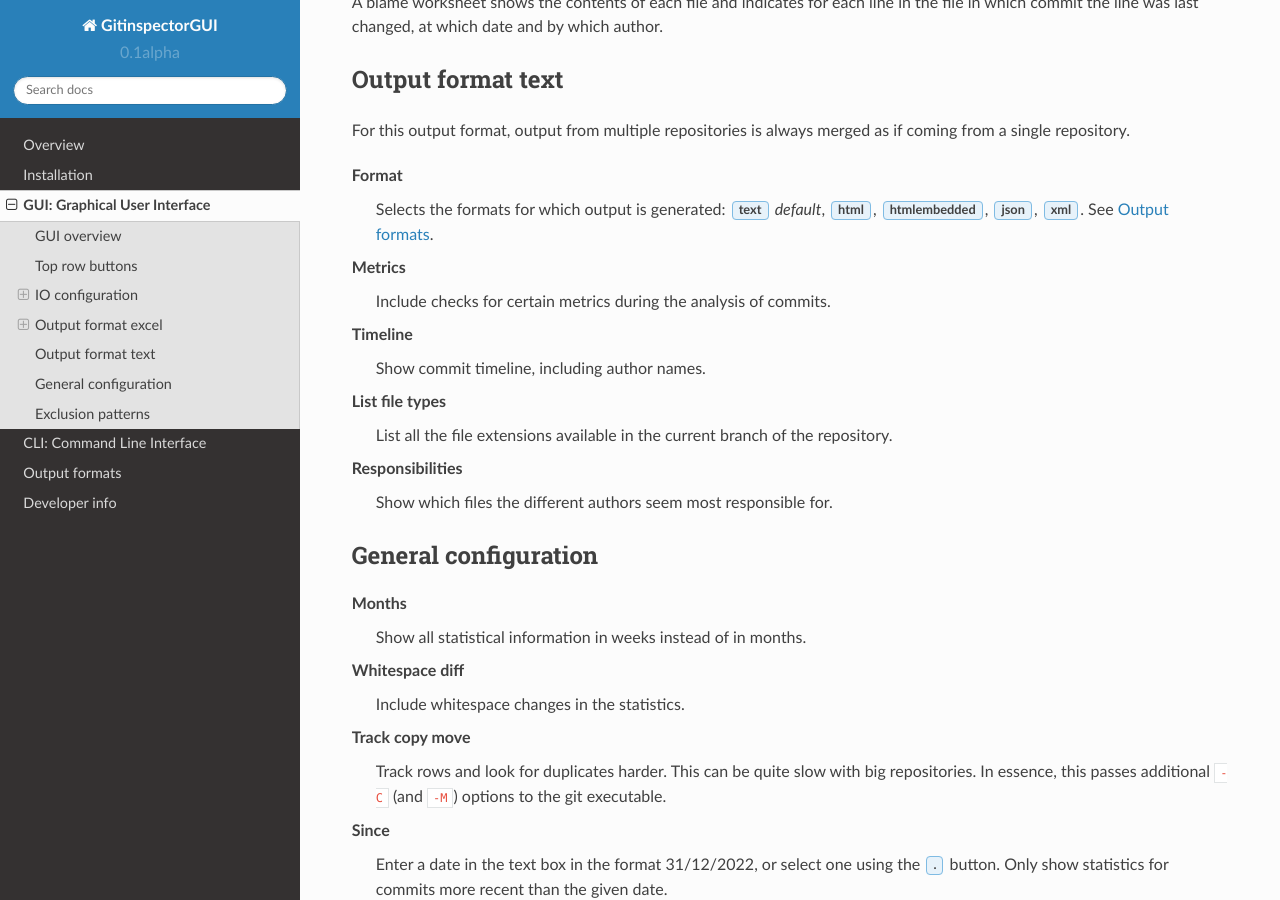
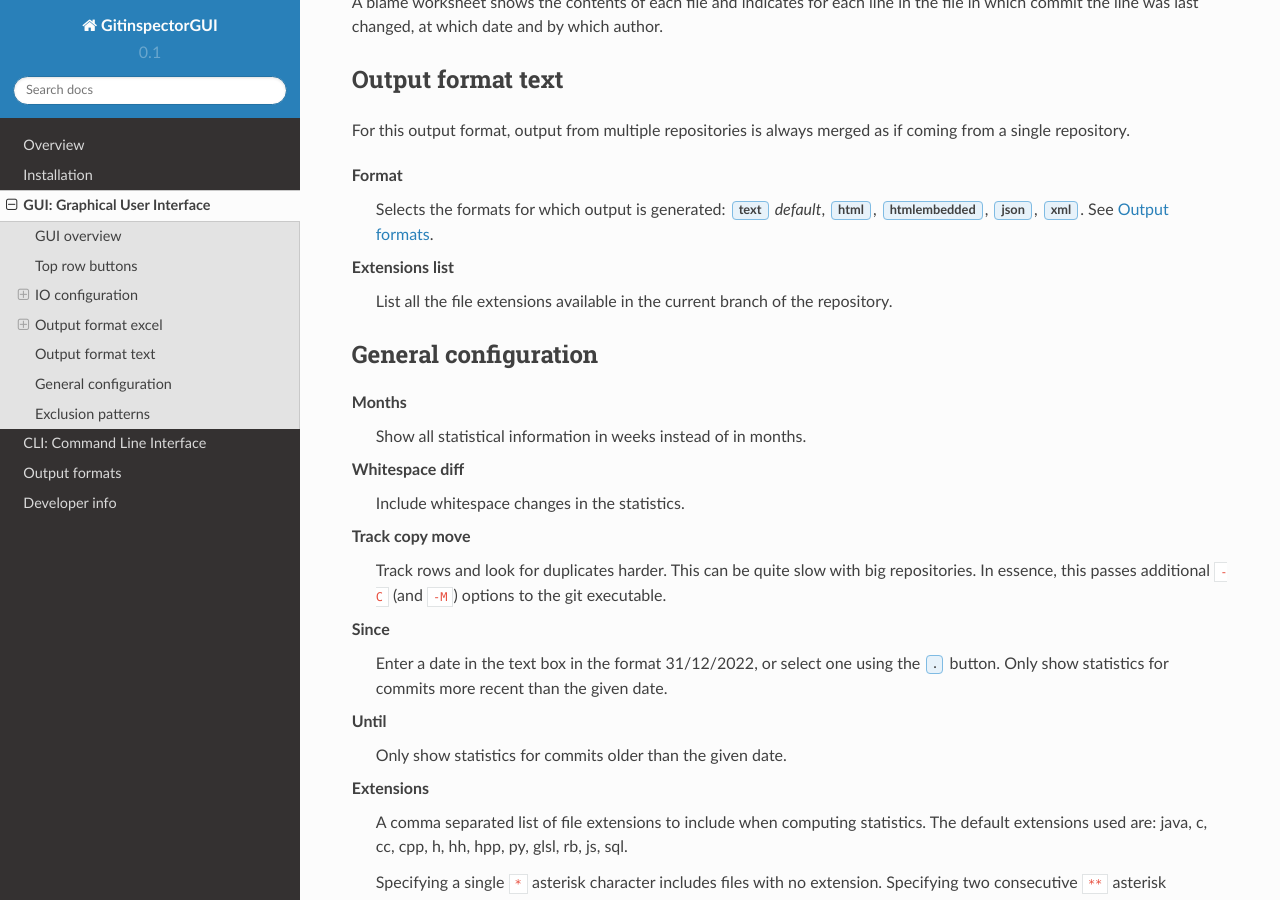
Before and after one commit to davbeek/gitinspectorgui-rtd, a Sphinx documentation site: the page built from docs/source/gui.rst, in a window 1280 px wide and 900 px high, scrolled down 4820 px. Built offline with Sphinx 7.4.7 and the Read the Docs theme 2.0.0, drawn with Linux system fonts in a browser that asks for light colours.

Commit message:
Minor changes

```diff
--- a/docs/source/conf.py
+++ b/docs/source/conf.py
@@ -9,7 +9,7 @@
 project = "GitinspectorGUI"
 author = "GitinspectorGUI Team"
 copyright = "GitinspectorGUI Team"
-version = "0.1alpha"
+version = "0.1"
 release = version
 
 # -- General configuration ---------------------------------------------------
--- a/docs/source/gui.rst
+++ b/docs/source/gui.rst
@@ -180,9 +180,6 @@
 which author.
 
 
-
-
-
 Output format text
 ------------------
 For this output format, output from multiple repositories is always merged as if
@@ -193,17 +190,9 @@
   *default*, :guilabel:`html`, :guilabel:`htmlembedded`, :guilabel:`json`,
   :guilabel:`xml`. See :doc:`output-formats`.
 
-Metrics
-	Include checks for certain metrics during the analysis of commits.
 
-Timeline
-	Show commit timeline, including author names.
-
-List file types
+Extensions list
   List all the file extensions available in the current branch of the repository.
-
-Responsibilities
-	Show which files the different authors seem most responsible for.
 
 
 .. _general_config:
```
Also changed, not shown: .readthedocs.yaml.
